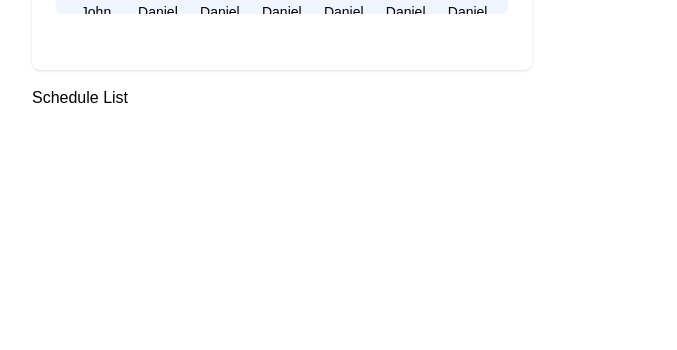
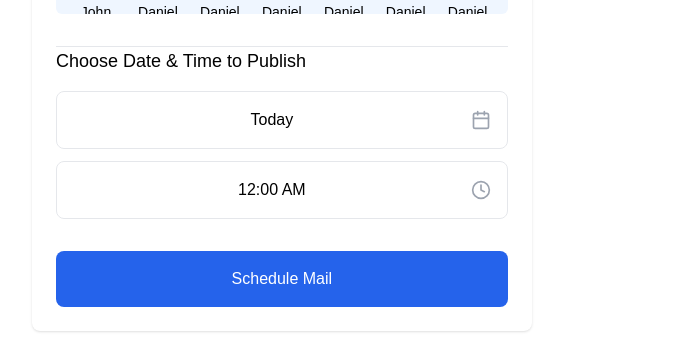
Before and after one commit to invtfl-bharti/nextjs-mail-scheduler, a Next.js app: page / in a window 1280 px wide. Shown: the part 448-798 px from the top of the page, without its empty margins (128-805 px from the left). Built offline with nearby package versions, Linux system fonts and the light colour scheme; no server answers; grey boxes are pictures that could not be loaded.

Commit message:
ScheduledInput updated

```diff
--- a/src/components/RecipientListDropdown.js
+++ b/src/components/RecipientListDropdown.js
@@ -13,7 +13,8 @@
       <button
         onClick={() => setShowListDropdown(!showListDropdown)}
         className="w-full flex items-center justify-between p-3 border rounded-lg hover:bg-gray-50"
-      >
+          >
+
         <div className="flex items-center gap-2">
           <Users className="w-5 h-5 text-gray-500" />
           <span>{recipientLists[selectedList].name}</span>
--- a/src/components/ScheduleInput.js
+++ b/src/components/ScheduleInput.js
@@ -1,7 +1,7 @@
 import React, { useState } from "react";
 import ProfileSwitcher from "./ProfileSwitcher";
 import RecipientListDropdown from "./RecipientListDropdown";
-import { Plus, X } from "lucide-react";
+import { Calendar, Clock, Plus, X } from "lucide-react";
 
 const ScheduleInput = () => {
   const [showProfileMenu, setShowProfileMenu] = useState(false);
@@ -78,6 +78,42 @@
     ? recipients
     : recipients.slice(0, 15);
   const remainingCount = recipients.length - 15;
+
+  // Schedule Section
+
+  const [showDatePicker, setShowDatePicker] = useState(false);
+  const [showTimePicker, setShowTimePicker] = useState(false);
+
+  // Schedule states
+  const [selectedDate, setSelectedDate] = useState(new Date());
+  const [selectedTime, setSelectedTime] = useState({
+    hours: 12,
+    minutes: 0,
+    period: "AM",
+  });
+  const [isScheduled, setIsScheduled] = useState(false);
+
+  const formatDate = (date) => {
+    if (date.toDateString() === new Date().toDateString()) return "Today";
+    if (date.toDateString() === new Date(Date.now() + 86400000).toDateString())
+      return "Tomorrow";
+    return date.toLocaleDateString("en-US", { month: "short", day: "numeric" });
+  };
+
+  const formatTime = (time) => {
+    return `${time.hours}:${time.minutes.toString().padStart(2, "0")} ${
+      time.period
+    }`;
+  };
+
+  const handleSchedule = () => {
+    setIsScheduled(true);
+    // Here typically make an API call to schedule the mail
+    const scheduleTime = new Date(selectedDate);
+    const hours = selectedTime.hours + (selectedTime.period === "PM" ? 12 : 0);
+    scheduleTime.setHours(hours, selectedTime.minutes);
+    console.log("Scheduling mail for:", scheduleTime);
+  };
 
   return (
     <div className="max-w-xl mx-auto p-6 bg-white rounded-lg shadow">
@@ -164,6 +200,44 @@
           </button>
         </div>
       </div>
+
+      {/* Schedule Section */}
+      <div className="mb-8">
+        <hr />
+
+        <h3 className="text-lg mb-4">Choose Date & Time to Publish</h3>
+        <div className="space-y-3">
+          <div className="relative">
+            <button
+              onClick={() => setShowDatePicker(!showDatePicker)}
+              className="w-full flex items-center border rounded-lg p-4 hover:bg-gray-50"
+            >
+              <span className="flex-1">{formatDate(selectedDate)}</span>
+              <Calendar className="w-5 h-5 text-gray-400" />
+            </button>
+            {/* {showDatePicker && <DatePicker />} */}
+          </div>
+
+          <div className="relative">
+            <button
+              onClick={() => setShowTimePicker(!showTimePicker)}
+              className="w-full flex items-center border rounded-lg p-4 hover:bg-gray-50"
+            >
+              <span className="flex-1">{formatTime(selectedTime)}</span>
+              <Clock className="w-5 h-5 text-gray-400" />
+            </button>
+            {/* {showTimePicker && <TimePicker />} */}
+          </div>
+        </div>
+      </div>
+
+      {/* Send Button */}
+      <button
+        onClick={handleSchedule}
+        className="w-full py-4 bg-blue-600 text-white rounded-lg hover:bg-blue-700 transition-colors"
+      >
+        {isScheduled ? "Scheduled" : "Schedule Mail"}
+      </button>
     </div>
   );
 };
```
